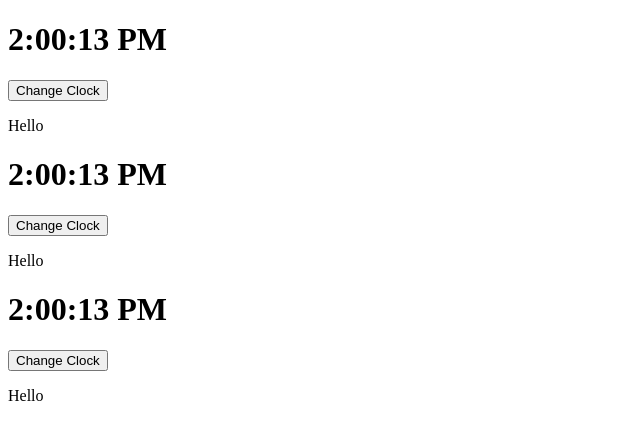
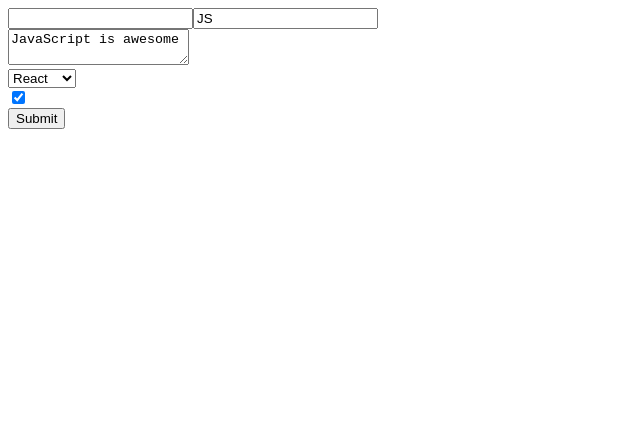
Before and after one commit to SharifTanvir/my-first-raeact-app, a React (Create React App) app: page / in a window 1280 px wide. Shown: the top 440 px of the page, without its empty margins (0-640 px from the left). Built offline with nearby package versions, Linux system fonts and the light colour scheme.

Commit message:
Lesson 10 done.

```diff
--- a/src/App.js
+++ b/src/App.js
@@ -1,11 +1,10 @@
 
-import ClockList from './components/ClockList';
+import From from './components/Form';
 //yfgu
 function App() {
-    const quantities = [1, 2, 3];
     return (
         <div>
-            <ClockList quantities={quantities} />
+            <From />
         </div>
     );
 }
--- /dev/null
+++ b/src/components/Form.js
@@ -0,0 +1,74 @@
+import React from 'react';
+
+export default class Form extends React.Component {
+    state = {
+        title: 'JS',
+        text: 'JavaScript is awesome',
+        library: 'React',
+        isAwesome: true,
+    };
+
+    handleChange = (e) => {
+        if (e.target.type === 'text') {
+            this.setState({
+                title: e.target.value,
+            });
+        } else if (e.target.type === 'textarea') {
+            this.setState({
+                text: e.target.value,
+            });
+        } else if (e.target.type === 'select-one') {
+            this.setState({
+                library: e.target.value,
+            });
+        } else if (e.target.type === 'checkbox') {
+            this.setState({
+                isAwesome: e.target.checked,
+            });
+        } else {
+            console.log('nothing here');
+        }
+    };
+
+    submitHandler = (e) => {
+        const { title, text, library, isAwesome } = this.state;
+        e.preventDefault();
+        console.log(title, text, library, isAwesome);
+    };
+
+    render() {
+        const { title, text, library, isAwesome } = this.state;
+        return (
+            <div>
+                <form onSubmit={this.submitHandler}>
+                    <input type="text" value={null} />
+                    <input
+                        type="text"
+                        placeholder="Enter title"
+                        value={title}
+                        onChange={this.handleChange}
+                    />
+                    <br />
+                    <textarea name="text"
+                        value={text}
+                        onChange={this.handleChange}
+                    />
+                    <br />
+                    <select value={library}
+                        onChange={this.handleChange}
+                    >
+                        <option value="React">React</option>
+                        <option value="Angular">Angular</option>
+                    </select>
+                    <br />
+                    <input type="checkbox"
+                        checked={isAwesome}
+                        onChange={this.handleChange}
+                    />
+                    <br />
+                    <input type="submit" value="Submit" />
+                </form>
+            </div>
+        );
+    }
+}
```
Also changed, not shown: 1 other file (tests, documents, lock files or other folders).
